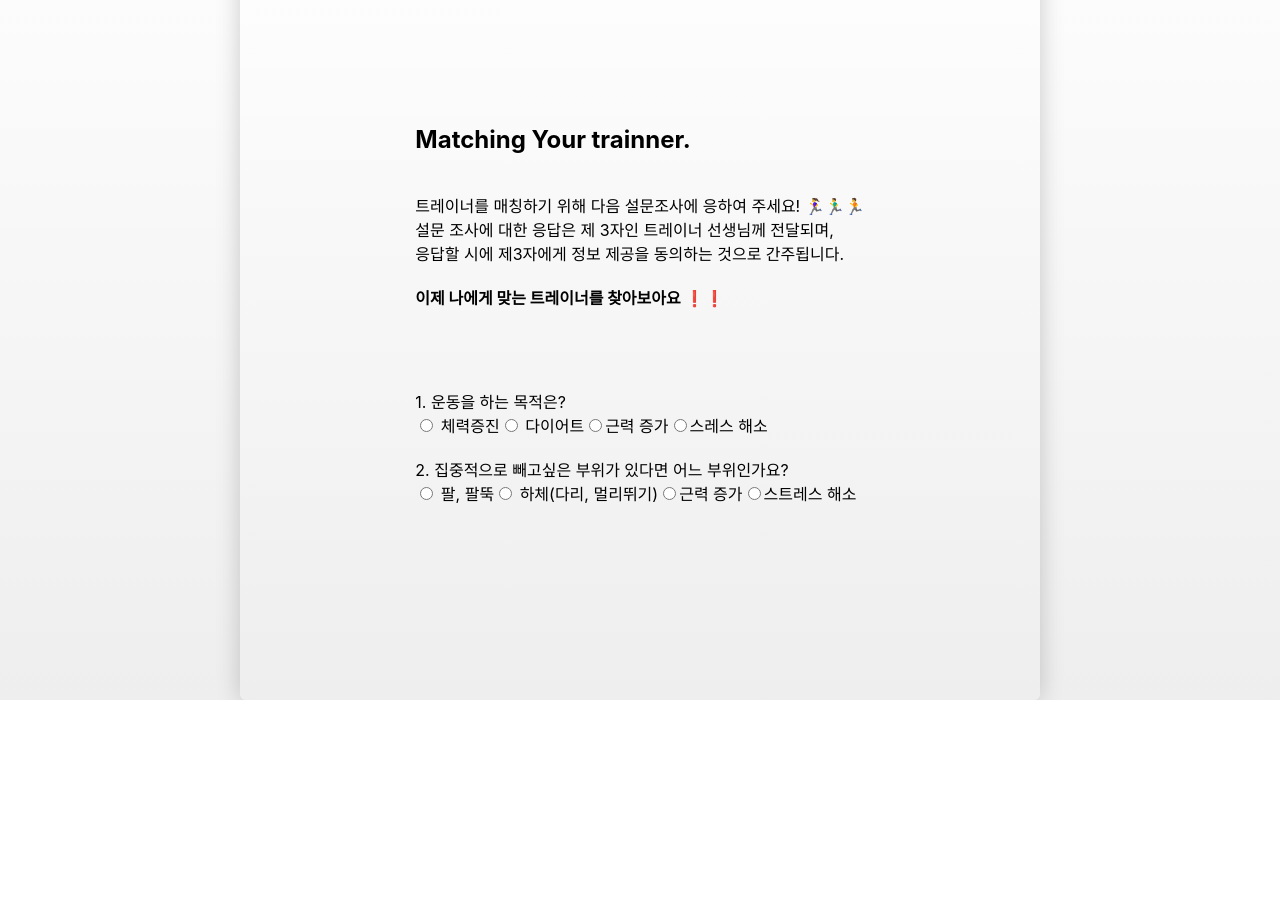
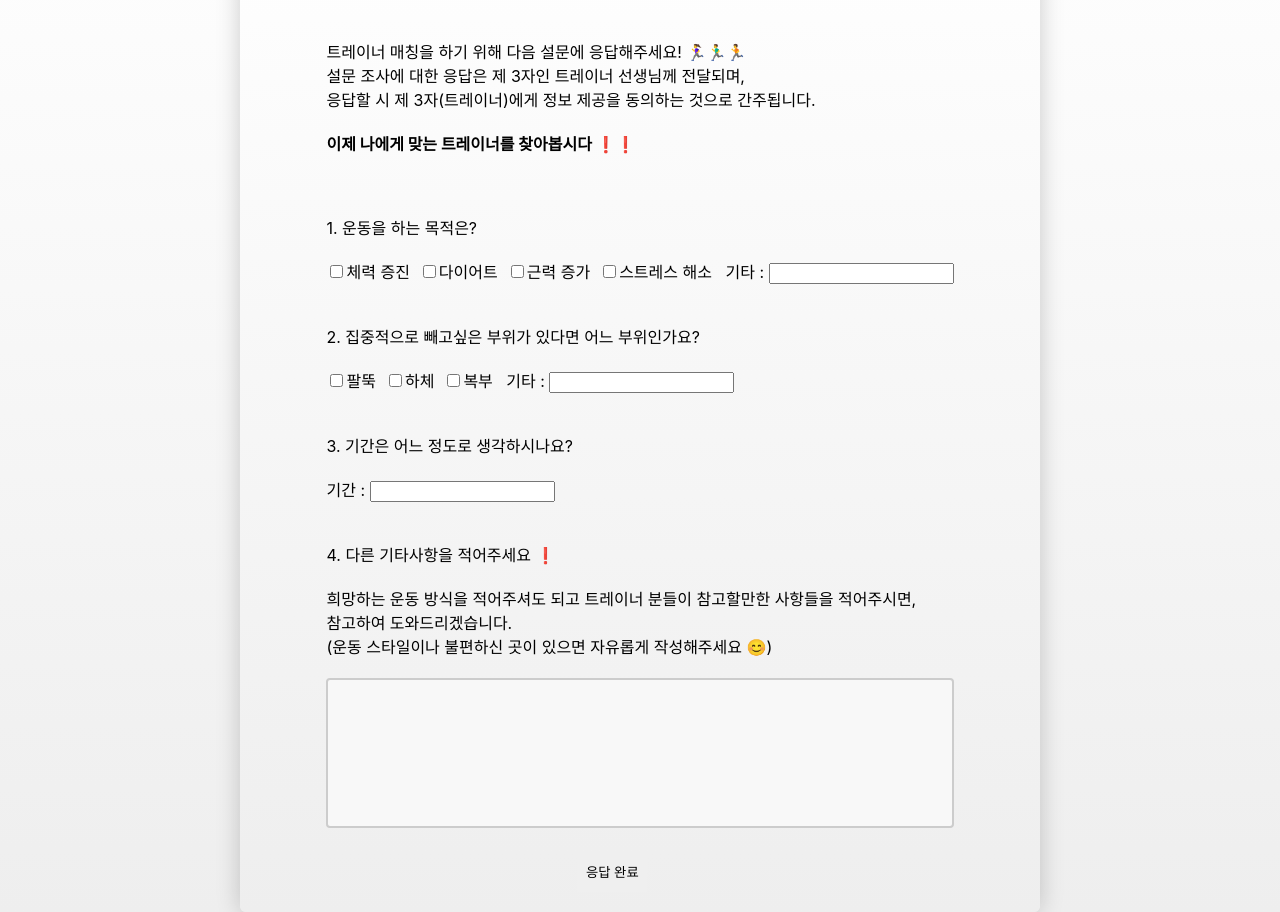
Before and after one commit to trondi/withU, a React (Create React App) app: page /matching in a window 1280 px wide. Shown: the part 202-1114 px from the top of the page. Before the commit the page ends 902 px from the top, so only its background shows below. Built offline with nearby package versions, Linux system fonts and the light colour scheme; no server answers.

Commit message:
survey match

```diff
--- a/package.json
+++ b/package.json
@@ -11,7 +11,7 @@
     "react": "^17.0.2",
     "react-dom": "^17.0.2",
     "react-router-dom": "^5.2.0",
-    "react-scripts": "4.0.3",
+    "react-scripts": "^4.0.3",
     "web-vitals": "^1.0.1"
   },
   "scripts": {
--- a/src/components/matching/matching.jsx
+++ b/src/components/matching/matching.jsx
@@ -10,30 +10,40 @@ const Matching = (props) => {
               <div className="hero">
                 <div className="hero-body">
                   <div className="container">
-                    <h1>Matching Your trainner.</h1>
+                    <h1>🏋️‍♂️ Matching Your trainner 🏋️‍♀️</h1>
                     <br />
-                      트레이너를 매칭하기 위해 다음 설문조사에 응하여 주세요! 🏃‍♀️🏃‍♂️🏃<br />
-                       설문 조사에 대한 응답은 제 3자인 트레이너 선생님께 전달되며, <br />응답할 시에 제3자에게 정보 제공을 동의하는 것으로 간주됩니다.<br /><br />
-                       <b>이제 나에게 맞는 트레이너를 찾아보아요 ❗❗ </b>
-                      <br /><br /><br /><br /><br />
+                       트레이너 매칭을 하기 위해 다음 설문에 응답해주세요! 🏃‍♀️🏃‍♂️🏃<br />
+                       설문 조사에 대한 응답은 제 3자인 트레이너 선생님께 전달되며, <br />
+                       응답할 시 제 3자(트레이너)에게 정보 제공을 동의하는 것으로 간주됩니다.<br /><br />
+                       <b>이제 나에게 맞는 트레이너를 찾아봅시다 ❗❗ </b>
+                      <br /><br /><br /><br />
 
                         1. 운동을 하는 목적은?
-                      <br />
-                        <input type="radio" value="Male" name="gender" /> 체력증진
-                        <input type="radio" value="Female" name="gender" /> 다이어트
-                        <input type="radio" value="Other" name="gender" />
-                        근력 증가
-                        <input type="radio" value="Other" name="gender" />
-                        스레스 해소
                       <br /><br />
-                        2. 집중적으로 빼고싶은 부위가 있다면 어느 부위인가요? <br/>
-                        <input type="radio" value="Male" name="gender" /> 팔, 팔뚝
-                        <input type="radio" value="Female" name="gender" /> 하체(다리, 멀리뛰기)
-                        <input type="radio" value="Other" name="gender" />
-                        근력 증가
-                        <input type="radio" value="Other" name="gender" />
-                        스트레스 해소
+                        <input type="checkbox" value="hp" name="hp" />체력 증진 &nbsp;
+                        <input type="checkbox" value="diet" name="diet" />다이어트 &nbsp;
+                        <input type="checkbox" value="muscle" name="muscle" />근력 증가 &nbsp;
+                        <input type="checkbox" value="stress" name="stress" />스트레스 해소 &nbsp;
+                         기타 : <input type="text" name="etc_p" />
+                      <br /><br /><br />
+                        2. 집중적으로 빼고싶은 부위가 있다면 어느 부위인가요?
                       <br /><br />
+                        <input type="checkbox" value="arm" name="arm" />팔뚝 &nbsp;
+                        <input type="checkbox" value="lower" name="lower" />하체 &nbsp;
+                        <input type="checkbox" value="belly" name="belly" />복부 &nbsp;
+                        기타 : <input type="text" name="etc" />
+                      <br /><br /><br />
+                        3. 기간은 어느 정도로 생각하시나요?
+                      <br /><br />
+                          기간 : <input type="text" name="stress" />
+                      <br /><br /><br />
+                        4. 다른 기타사항을 적어주세요 ❗ <br /><br />
+                      희망하는 운동 방식을 적어주셔도 되고 트레이너 분들이 참고할만한 사항들을 적어주시면,<br />
+                      참고하여 도와드리겠습니다.<br />
+                      (운동 스타일이나 불편하신 곳이 있으면 자유롭게 작성해주세요 😊)
+                      <br /><br />
+                      <textarea></textarea>
+                      <br /><br /><button> 응답 완료 </button><br />
 
                   </div>
                 </div>
--- a/src/components/matching/matching.module.css
+++ b/src/components/matching/matching.module.css
@@ -13,7 +13,8 @@
   padding: 20px 0;
   background: #fff;
   border-radius: 6px;
-    box-shadow: 0px 0px 24px rgba(0, 0, 0, 0.2);    display: flex;
+  box-shadow: 0px 0px 24px rgba(0, 0, 0, 0.2);
+  display: flex;
   min-height: 100vh;
   padding-top: 50px;
   background: linear-gradient(#fff, #eee);
@@ -32,77 +33,33 @@
   align-items: center;
 }
 
-.container h1 {
-
-}
-
 hr {
   height: 1px;
   background: #eee;
   width: 380px;
 }
 
-#addTodoBtn {
-    background: #ccc;
-    color: #222;
-    transition: .3s;
+textarea {
+  width: 100%;
+  height: 150px;
+  padding: 12px 20px;
+  box-sizing: border-box;
+  border: 2px solid #ccc;
+  border-radius: 4px;
+  background-color: #f8f8f8;
+  font-size: 16px;
+  resize: none;
 }
 
-#addTodoBtn:hover {
-    background: #222;
-    color: #ccc;
+button {
+  margin-left: 40%;
+  justify-content: center;
+  align-items: center;
+  width: 70px;
+  height: 40px;
 }
 
-.taskControl {
-    position: relative;
+button:hover {
+  color: white;
+  background-color: rgb(84, 84, 221);
 }
-
-.editTask {
-    position: absolute;
-    width: 100%;
-    height: 100%;
-    top: 0;
-    padding: 0 10px;
-    font-size: 1rem;
-    display: none;
-}
-
-#newTodoField {
-    width: 380px;
-}
-
-.taskBtn {
-    justify-content: flex-start;
-}
-
-.todoItem {
-    width: 380px;
-    margin-bottom: 4px !important;
-}
-
-.toggleBtn,
-.taskBtn,
-.deleteBtn {
-    transition: .3s;
-}
-
-.todoItem[tododone="1"] .toggleBtn {
-    background: #ccc;
-    color: #222;
-}
-
-.todoItem .toggleBtn:hover {
-    background: #222;
-    color: #ccc;
-}
-
-.taskBtn:hover {
-    color: #999;
-    background: #eee;
-    cursor: text;
-}
-
-.deleteBtn:hover {
-    background: firebrick;
-    color: white;
-}
```
Also changed, not shown: src/components/matching/match_trainer.jsx (added, +30 -0 lines), 2 other files (tests, documents, lock files or other folders). Lines whose indentation alone changed are shown as unchanged.
